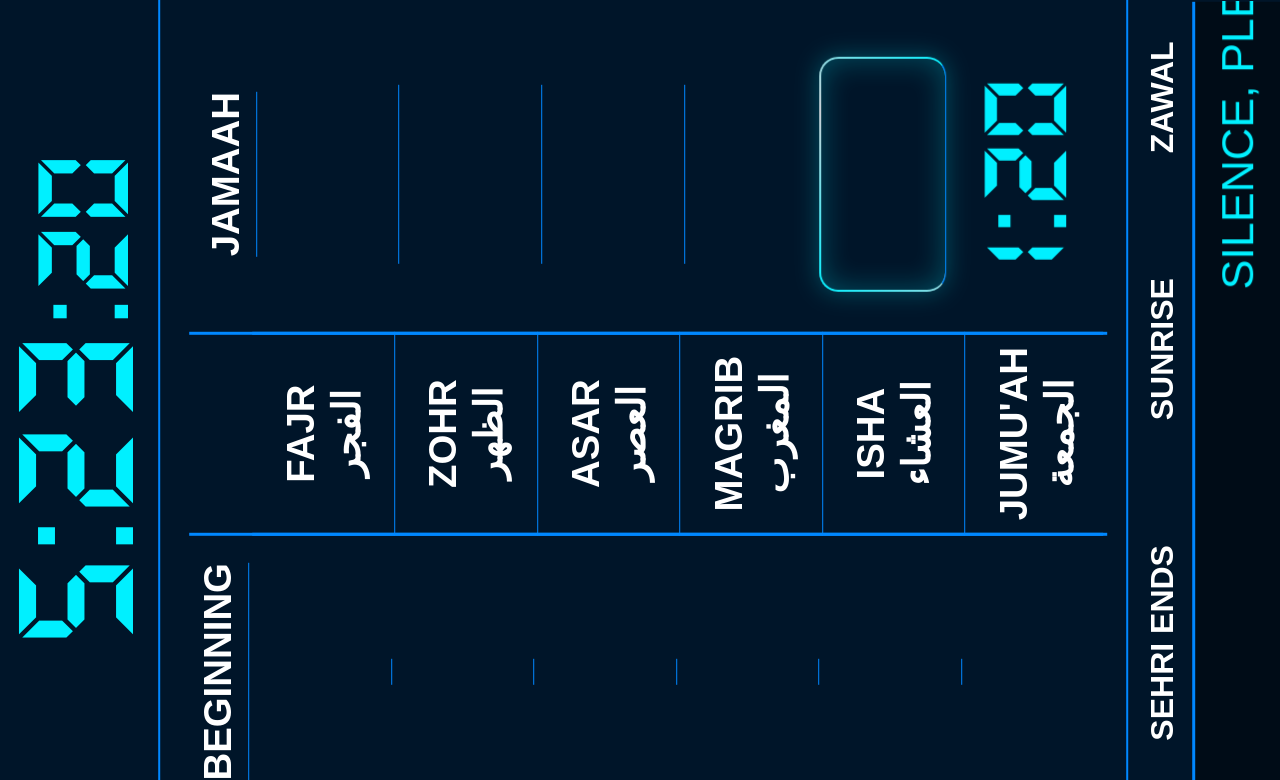
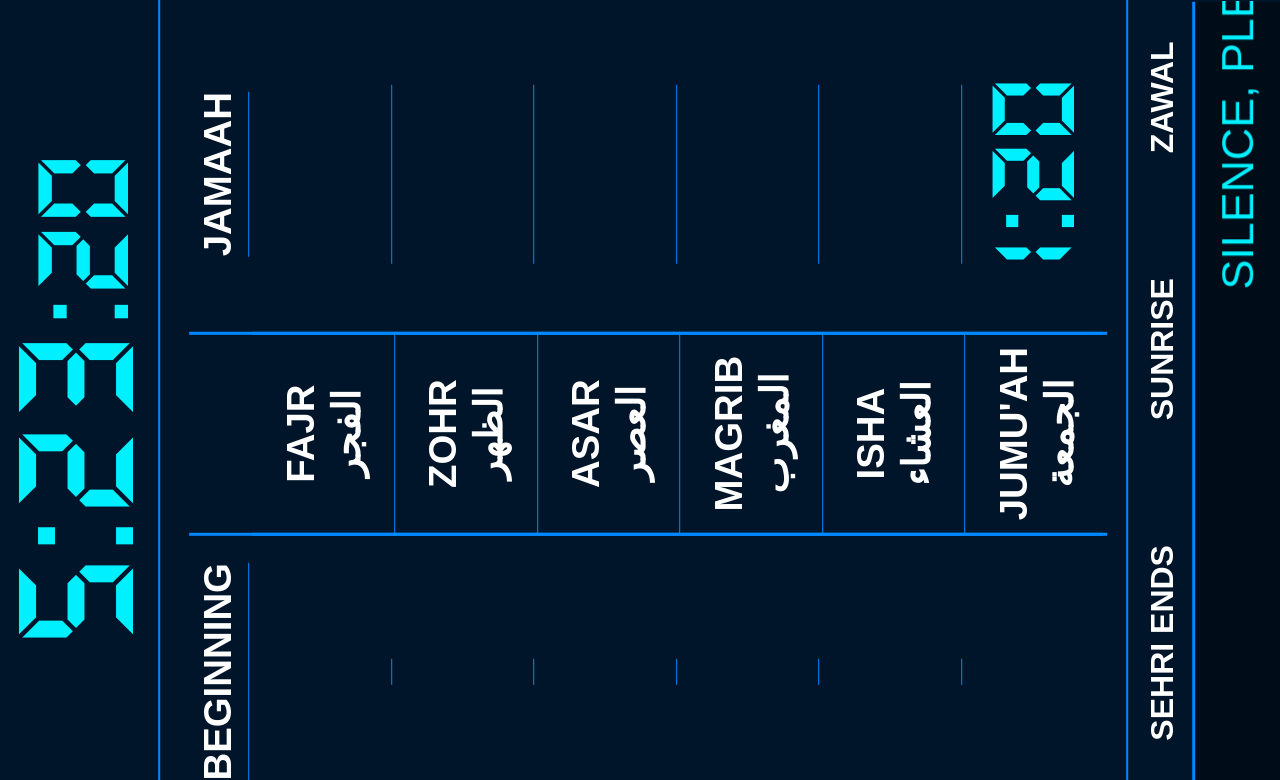
Before and after one commit to mohammedsajjadk/prayer-times, a Flask app: template templates/index.html in a window 1280 px wide. Shown: the top 780 px of the page. Run offline with Flask 2, Linux system fonts and the light colour scheme; the template is opened without the code that fills it, so the values that code supplies are empty; some web fonts are replaced.

Commit message:
remove next-prayer hihglght

```diff
--- a/static/styles.css
+++ b/static/styles.css
@@ -330,7 +330,7 @@ body, html {
     color: var(--highlight-color);
 }
 
-.next-prayer {
+/* .next-prayer {
     border: 0.2vw solid transparent;
     border-radius: 1.5vw;
     background: linear-gradient(var(--bg-color), var(--bg-color)) padding-box,
@@ -339,7 +339,7 @@ body, html {
                     rgba(255, 255, 255, 0.8) 50%,
                     var(--highlight-color) 100%) border-box;
     font-size: 10vw !important;
-    padding: 0.5vh 3vw !important; /* Adjusted padding: vertical horizontal */
+    padding: 0.5vh 3vw !important;
     position: relative;
     animation: borderPulse 3s ease-in-out infinite;
     line-height: 0.8;
@@ -353,7 +353,7 @@ body, html {
                 inset 0 0 2vw rgba(0, 240, 255, 0.2);
     backdrop-filter: blur(0.5vw);
     transition: all 0.3s ease;
-}
+} */
 
 @keyframes borderPulse {
     0% {
```
